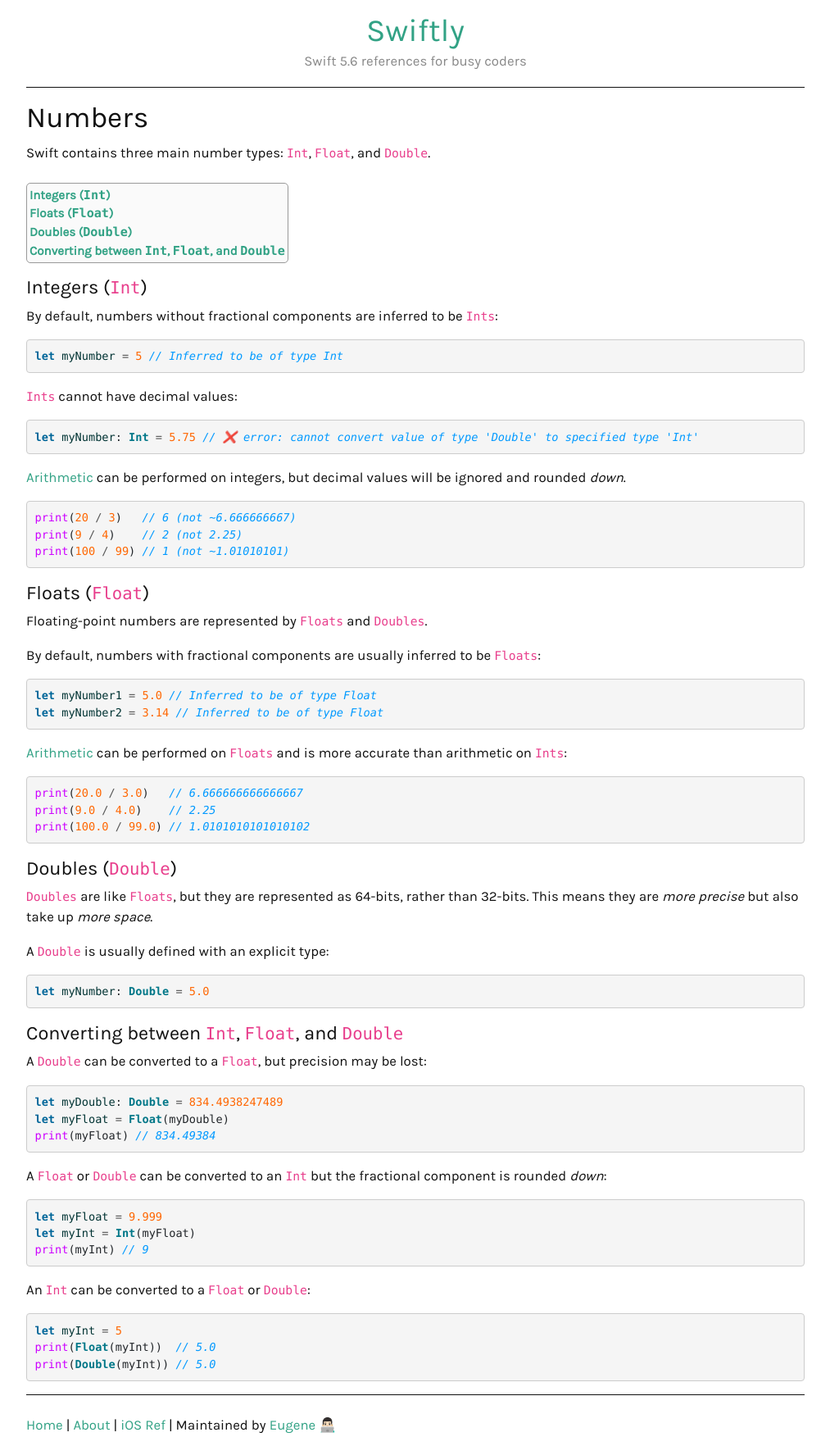
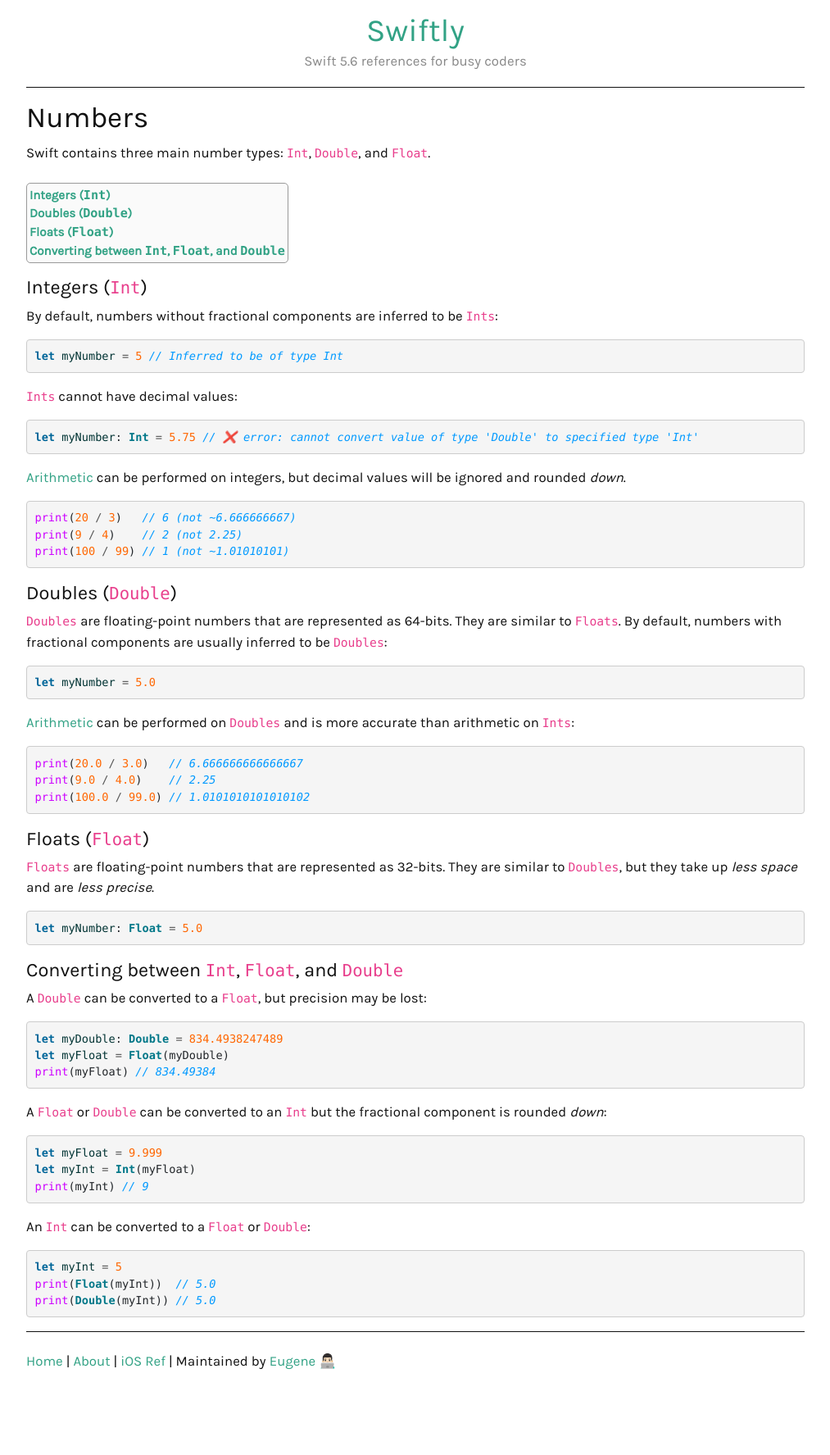
Before and after one commit to ebelinski/swiftly, a Jekyll site: the page built from _guides/numbers.md, in a window 1280 px wide. Shown: the whole page at 82% size, without its empty margins (133-1146 px from the left). Built offline with Jekyll 4.4.1, drawn with Linux system fonts in a browser that asks for light colours; after the commit the page ends 1697 px from its top, so only the background shows below that.

Commit message:
Rearranged things to focus more on Doubles than Floats.
Also fixed wrong info stating that fractional numbers are inferred to be Floats rather than Doubles.

````diff
--- a/_guides/numbers.md
+++ b/_guides/numbers.md
@@ -15,7 +15,7 @@ redirect_from:
   - /num/
 ---
 
-Swift contains three main number types: `Int`, `Float`, and `Double`.
+Swift contains three main number types: `Int`, `Double`, and `Float`.
 
 * TOC
 {:toc}
@@ -42,18 +42,15 @@ print(9 / 4)    // 2 (not 2.25)
 print(100 / 99) // 1 (not ~1.01010101)
 ```
 
-### Floats (`Float`)
+### Doubles (`Double`)
 
-Floating-point numbers are represented by `Floats` and `Doubles`.
-
-By default, numbers with fractional components are usually inferred to be `Floats`:
+`Doubles` are floating-point numbers that are represented as 64-bits. They are similar to `Floats`. By default, numbers with fractional components are usually inferred to be `Doubles`:
 
 ```swift
-let myNumber1 = 5.0 // Inferred to be of type Float
-let myNumber2 = 3.14 // Inferred to be of type Float
+let myNumber = 5.0
 ```
 
-[Arithmetic](/math) can be performed on `Floats` and is more accurate than arithmetic on `Ints`:
+[Arithmetic](/math) can be performed on `Doubles` and is more accurate than arithmetic on `Ints`:
 
 ```swift
 print(20.0 / 3.0)   // 6.666666666666667
@@ -61,14 +58,12 @@ print(9.0 / 4.0)    // 2.25
 print(100.0 / 99.0) // 1.0101010101010102
 ```
 
-### Doubles (`Double`)
+### Floats (`Float`)
 
-`Doubles` are like `Floats`, but they are represented as 64-bits, rather than 32-bits. This means they are _more precise_ but also take up _more space_.
-
-A `Double` is usually defined with an explicit type:
+`Floats` are floating-point numbers that are represented as 32-bits. They are similar to `Doubles`, but they take up _less space_ and are _less precise_.
 
 ```swift
-let myNumber: Double = 5.0
+let myNumber: Float = 5.0
 ```
 
 ### Converting between `Int`, `Float`, and `Double`
````
